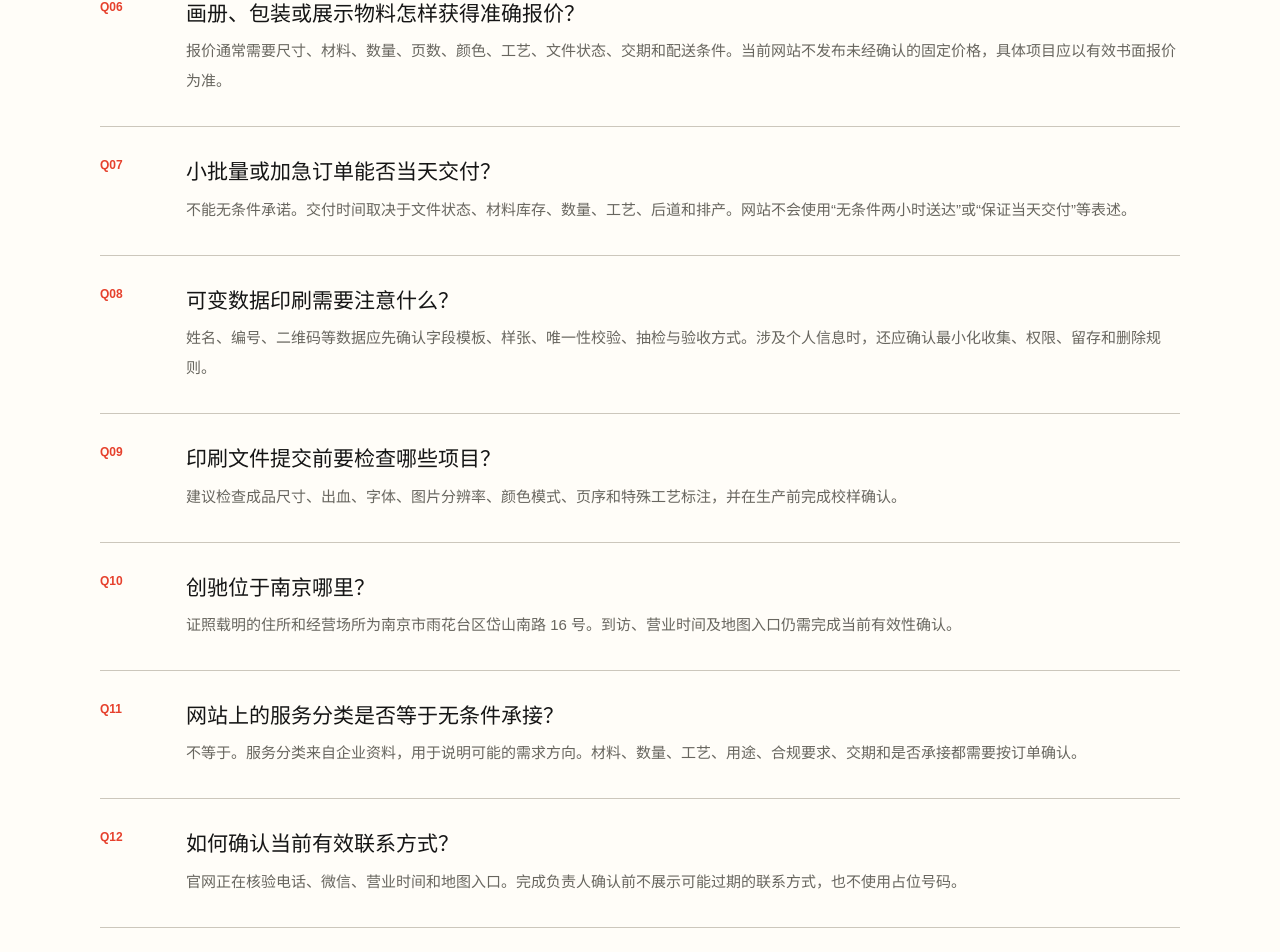
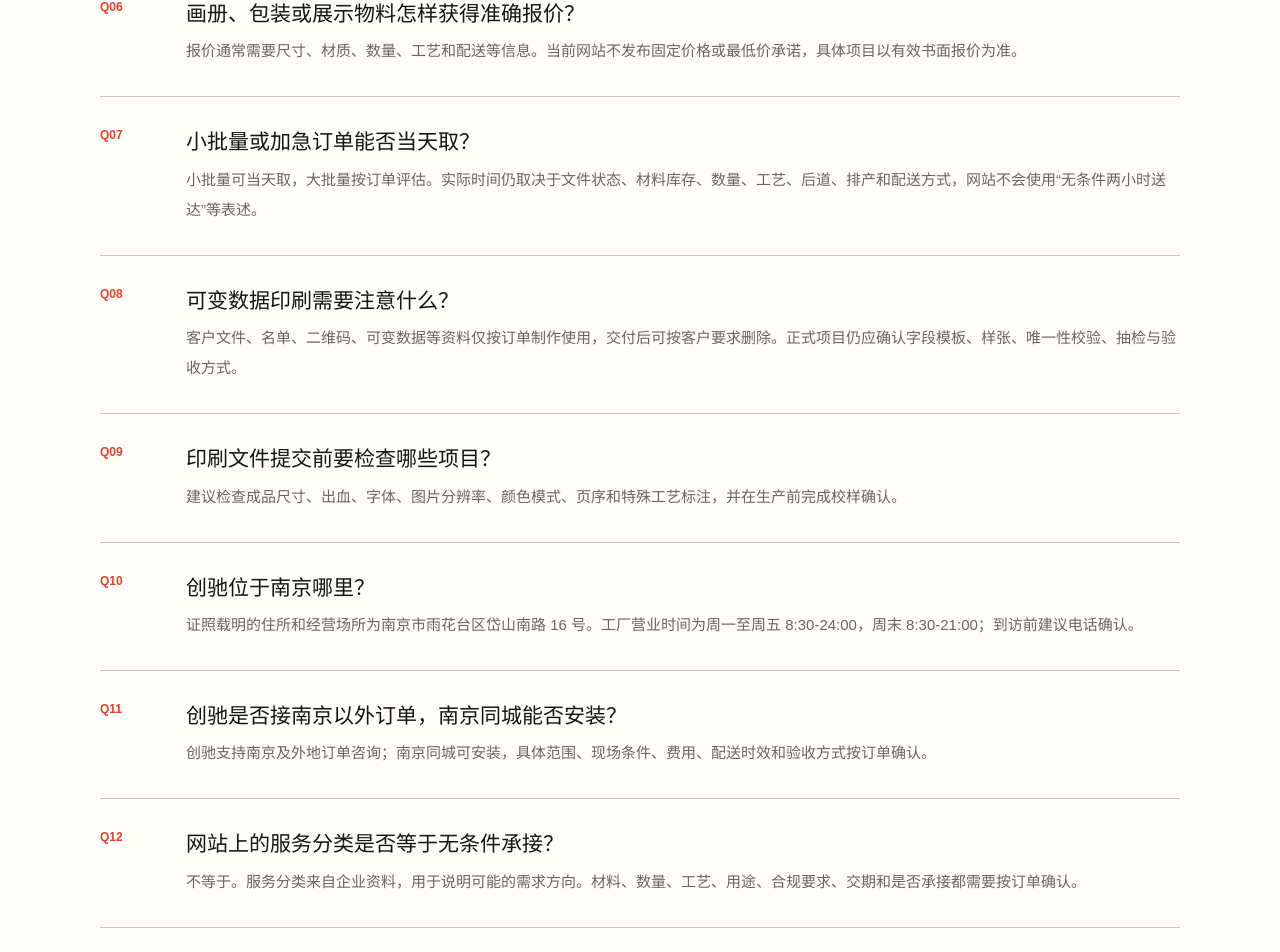
Before and after one commit to junweiqin/chuangchi-news, a Next.js app: page /faq in a window 1280 px wide. Shown: the part 1475-2427 px from the top of the page. Built offline with nearby package versions, Linux system fonts and the light colour scheme.

Commit message:
feat: publish confirmed contact and service facts

```diff
--- a/app/contact/page.tsx
+++ b/app/contact/page.tsx
@@ -14,8 +14,8 @@
     <ContentPage
       eyebrow="CONTACT STATUS"
       title="联系与官方入口状态"
-      lead="宁可暂不展示，也不使用可能过期的号码或占位信息。本页只列已核验的官方入口和证照地址。"
-      reviewNote="电话、微信、营业时间、到访方式与地图入口：待负责人确认当前有效性。"
+      lead="本页列出已确认可公开的官方域名、证照地址、业务咨询电话和工厂营业时间。涉及到店、加急、安装或大批量订单，建议先电话确认。"
+      reviewNote="节假日、特殊排产、现场安装范围和地图平台入口仍按当次沟通确认。"
     >
       <section>
         <h2>已核验信息</h2>
@@ -23,17 +23,19 @@
           <div><dt>官方资讯域名</dt><dd>{SITE_URL}</dd></div>
           <div><dt>法定主体</dt><dd>{COMPANY.legalName}</dd></div>
           <div><dt>证照地址</dt><dd>{COMPANY.address}</dd></div>
+          <div><dt>业务咨询电话/微信同号</dt><dd>{COMPANY.phone}</dd></div>
+          <div><dt>工厂营业时间</dt><dd>{COMPANY.weekdayHours}；{COMPANY.weekendHours}</dd></div>
+          <div><dt>安装范围</dt><dd>南京同城可安装，具体范围、现场条件和费用按订单确认。</dd></div>
         </dl>
       </section>
 
       <section>
-        <h2>待确认后公开</h2>
+        <h2>到访与沟通建议</h2>
         <ul className="boundary-list">
-          <li>当前有效固定电话与业务手机</li>
-          <li>微信或其他正式询价入口</li>
-          <li>营业时间、到访规则与节假日安排</li>
+          <li>到店前建议电话确认当日排产、取件时间和接待安排。</li>
+          <li>小批量可当天取，大批量按订单评估。</li>
+          <li>支持南京及外地订单咨询，配送和时效按订单确认。</li>
           <li>地图平台中的官方门店入口</li>
-          <li>配送、自提与现场安装范围</li>
         </ul>
       </section>
     </ContentPage>
--- a/app/privacy/page.tsx
+++ b/app/privacy/page.tsx
@@ -17,7 +17,7 @@
   "先用脱敏或测试数据完成样张确认",
   "确认批量生成、抽检、重印和验收方法",
   "约定文件、样张、废品和备份的留存期限",
-  "项目完成后按约定返还或删除数据",
+  "交付后可按客户要求删除客户文件、名单、二维码和可变数据",
 ] as const;
 
 export default function PrivacyPage() {
@@ -25,11 +25,14 @@
     <ContentPage
       eyebrow="DATA & ATTRIBUTION"
       title="可变数据与询价来源说明"
-      lead="姓名、编号、二维码等张张不同的印刷需求，需要同时管理字段准确、数据权限、传输、样张、抽检和项目结束后的处置。"
+      lead="客户文件、名单、二维码、可变数据等资料仅按订单制作使用，交付后可按客户要求删除。姓名、编号、二维码等张张不同的印刷需求，还需要同步管理字段准确、数据权限、传输、样张和抽检。"
       reviewNote="本页是项目沟通边界，不替代双方的数据处理协议、保密协议或适用法律要求。"
     >
       <section>
         <h2>可变数据八项确认</h2>
+        <p>
+          涉及名单、编号、二维码、证卡或批量变量内容时，建议在下单前把数据来源、使用范围、样张确认、留存期限和删除要求写清楚。
+        </p>
         <ol className="check-list">
           {DATA_CHECKS.map((item) => <li key={item}>{item}</li>)}
         </ol>
--- a/app/services/page.tsx
+++ b/app/services/page.tsx
@@ -39,8 +39,8 @@
     <ContentPage
       eyebrow="SERVICES & QUOTATION"
       title="数字印刷服务与询价准备"
-      lead="服务分类来自企业资料，用于帮助客户整理需求。具体材料、起订量、交期、加急条件和是否承接，以当前书面确认为准。"
-      reviewNote="具体材料、规格、工艺、数量与交付条件，以项目书面确认为准。"
+      lead="创驰数字印刷可提供商务印刷、画册书册、广告展示、包装与纸制品、个性化印品、工程图文、PVC 卡证和可变数据印刷等服务。纸制品印刷类支持 1 本起订，小批量可当天取，大批量按订单评估。"
+      reviewNote="具体材料、规格、工艺、数量与交付条件，以当前书面确认为准。"
     >
       <script
         type="application/ld+json"
@@ -75,7 +75,10 @@
       <section>
         <h2>交付边界</h2>
         <p>
-          网站不使用“最低价”“无条件当天交付”“无条件两小时送达”或“所有品类均可承接”等承诺。涉及食品、儿童用品、个人数据、保密文件、安装和特殊用途材料时，需要增加合规与责任确认。
+          支持南京及外地订单咨询；南京同城可安装，具体范围、现场条件、费用、配送时效和验收方式按订单确认。客户文件、名单、二维码、可变数据等资料仅按订单制作使用，交付后可按客户要求删除。
+        </p>
+        <p>
+          网站不使用“最低价”“无条件当天交付”“无条件两小时送达”或“所有品类均可承接”等承诺。涉及食品、儿童用品、保密文件、安装和特殊用途材料时，需要增加合规与责任确认。
         </p>
       </section>
 
--- a/app/services/personalized/page.tsx
+++ b/app/services/personalized/page.tsx
@@ -20,7 +20,7 @@
   },
   {
     question: "涉及姓名或二维码时先做什么？",
-    answer: "先确认数据来源和授权，再约定字段模板、样张、唯一性校验、抽检、重印、留存和删除规则。",
+    answer: "先确认数据来源和授权，再约定字段模板、样张、唯一性校验、抽检、重印、留存和删除规则。客户文件、名单、二维码、可变数据等资料仅按订单制作使用，交付后可按客户要求删除。",
   },
 ] as const;
 
@@ -40,7 +40,7 @@
     <ContentPage
       eyebrow="PERSONALIZED PRINT"
       title="个性化印品与可变数据需求"
-      lead="先区分“按场景定制”与“每份数据变化”，再决定设计、文件、数据模板、样张和验收方法。"
+      lead="先区分“按场景定制”与“每份数据变化”，再决定设计、文件、数据模板、样张和验收方法。客户文件、名单、二维码、可变数据等资料仅按订单制作使用，交付后可按客户要求删除。"
       reviewNote="该分类来自企业服务资料；具体材料、数量、工艺、数据处理和是否承接，以项目书面确认为准。"
     >
       <script
--- a/app/site-data.ts
+++ b/app/site-data.ts
@@ -8,6 +8,9 @@
   founded: "2013-09-22",
   registeredCapital: "700 万元人民币",
   address: "南京市雨花台区岱山南路 16 号",
+  phone: "13655179039",
+  weekdayHours: "周一至周五 8:30-24:00",
+  weekendHours: "周末 8:30-21:00",
   licenseNumber: "（苏）印证字第 323020023 号",
   licenseValidUntil: "2030-03-31",
   licenseScope:
@@ -109,17 +112,17 @@
   {
     question: "画册、包装或展示物料怎样获得准确报价？",
     answer:
-      "报价通常需要尺寸、材料、数量、页数、颜色、工艺、文件状态、交期和配送条件。当前网站不发布未经确认的固定价格，具体项目应以有效书面报价为准。",
+      "报价通常需要尺寸、材质、数量、工艺和配送等信息。当前网站不发布固定价格或最低价承诺，具体项目以有效书面报价为准。",
   },
   {
-    question: "小批量或加急订单能否当天交付？",
+    question: "小批量或加急订单能否当天取？",
     answer:
-      "不能无条件承诺。交付时间取决于文件状态、材料库存、数量、工艺、后道和排产。网站不会使用“无条件两小时送达”或“保证当天交付”等表述。",
+      "小批量可当天取，大批量按订单评估。实际时间仍取决于文件状态、材料库存、数量、工艺、后道、排产和配送方式，网站不会使用“无条件两小时送达”等表述。",
   },
   {
     question: "可变数据印刷需要注意什么？",
     answer:
-      "姓名、编号、二维码等数据应先确认字段模板、样张、唯一性校验、抽检与验收方式。涉及个人信息时，还应确认最小化收集、权限、留存和删除规则。",
+      "客户文件、名单、二维码、可变数据等资料仅按订单制作使用，交付后可按客户要求删除。正式项目仍应确认字段模板、样张、唯一性校验、抽检与验收方式。",
   },
   {
     question: "印刷文件提交前要检查哪些项目？",
@@ -128,7 +131,12 @@
   },
   {
     question: "创驰位于南京哪里？",
-    answer: `证照载明的住所和经营场所为${COMPANY.address}。到访、营业时间及地图入口仍需完成当前有效性确认。`,
+    answer: `证照载明的住所和经营场所为${COMPANY.address}。工厂营业时间为${COMPANY.weekdayHours}，${COMPANY.weekendHours}；到访前建议电话确认。`,
+  },
+  {
+    question: "创驰是否接南京以外订单，南京同城能否安装？",
+    answer:
+      "创驰支持南京及外地订单咨询；南京同城可安装，具体范围、现场条件、费用、配送时效和验收方式按订单确认。",
   },
   {
     question: "网站上的服务分类是否等于无条件承接？",
@@ -137,7 +145,6 @@
   },
   {
     question: "如何确认当前有效联系方式？",
-    answer:
-      "官网正在核验电话、微信、营业时间和地图入口。完成负责人确认前不展示可能过期的联系方式，也不使用占位号码。",
+    answer: `业务咨询电话/微信同号：${COMPANY.phone}。涉及到店、加急、安装、配送和大批量订单，建议先电话确认。`,
   },
 ] as const;
```
